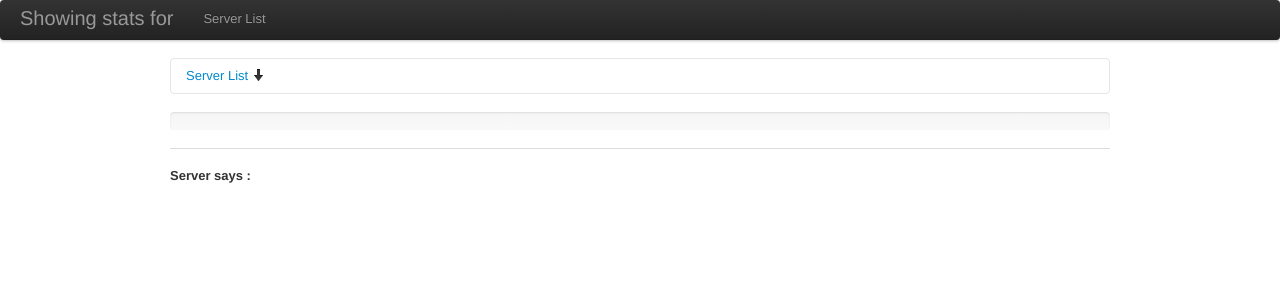
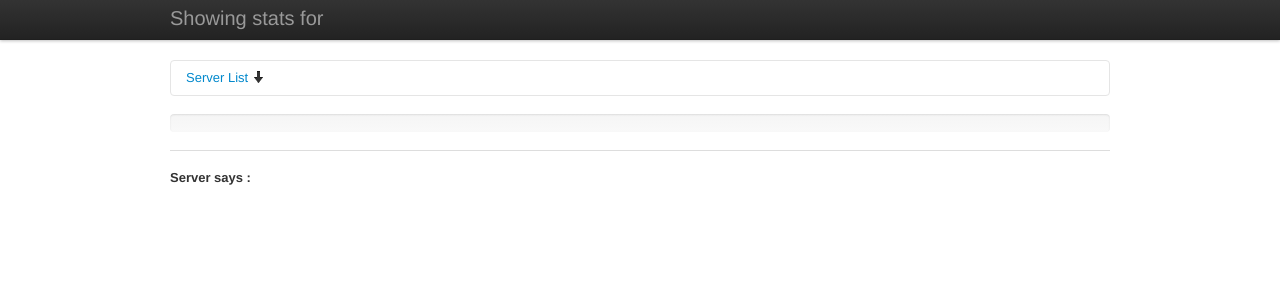
Before and after one commit to boopathi/cdesk, a Django app: template templates/server.html in a window 1280 px wide. Shown: the top 300 px of the page. Run offline with Django 3.2, Linux system fonts and the light colour scheme; the template is opened without the code that fills it: values that come from a table or form of the project are taken from there, others are empty; data comes from the database, SQL or seed files in the repository; parts of the project's set-up code (start-up, migrations or seed data) failed here and were passed over.

Commit message:
yay working

```diff
--- a/static/cdesk.css
+++ b/static/cdesk.css
@@ -5,6 +5,14 @@
     text-align:left;
 }
 .server_i {
+    text-align:center;
+    background: #EEE;
+    margin-bottom: 2px;
     margin-top: 2px;
-    margin-bottom: 2px;
 }
+.server_i a {
+    margin: 2px;
+    padding: 2px;
+    cursor: pointer!important;
+    font-size: 85%;
+}
--- a/templates/server.html
+++ b/templates/server.html
@@ -6,23 +6,14 @@
     <link type="text/css" rel="stylesheet" href="/static/cdesk.css" />
   </head>
   <body>
-    <div class="navbar navbar-static-top">
+    <div class="navbar navbar-fixed-top">
       <div class="navbar-inner">
 	<div class="container">
 	  <a class="brand">Showing stats for {{ server_name }}</a>
-	  <ul class="nav">
-	    <li class="dropdown">
-	      <a href="#" class="dropdown-toggle" data-toggle="dropdown">Server List</a>
-	      <ul class="dropdown-menu">
-		{% for s in servers %}
-		<li><a href="../{{ s }}">{{ s }}</a></li>
-		{% endfor %}
-	      </ul>
-	    </li>
-	  </ul>
 	</div>
       </div>
     </div>
+    <div style="height:60px;"></div>
     <div class="container">
       <div class="accordion" id="accordion">
 	<div class="accordion-group">
@@ -32,7 +23,9 @@
 	    </a>
 	    <div class="accordion-body collapse out" id="collapseOne">
 	      {% for s in servers %}
-	      <a href="../{{ s }}" class="btn btn-mini server_i">{{ s }}</a>
+	      <div class="span1 server_i">
+		<a href="../{{ s }}">{{ s }}</a>
+	      </div>
 	      {% endfor %}
 	    </div>
 	  </div>
```
